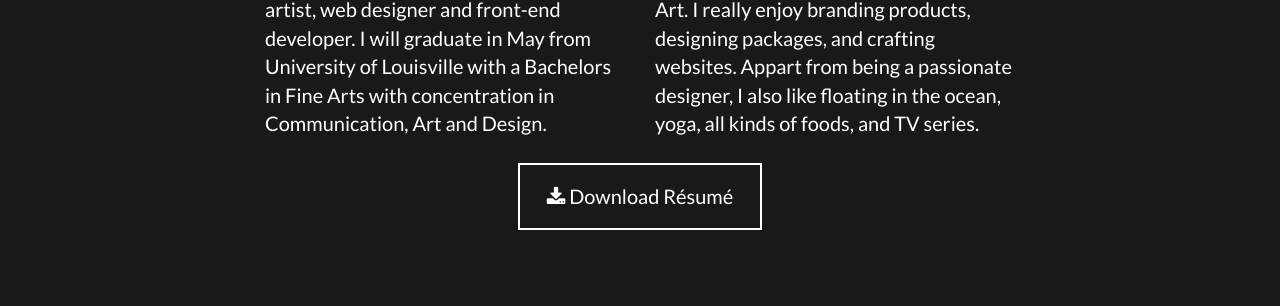
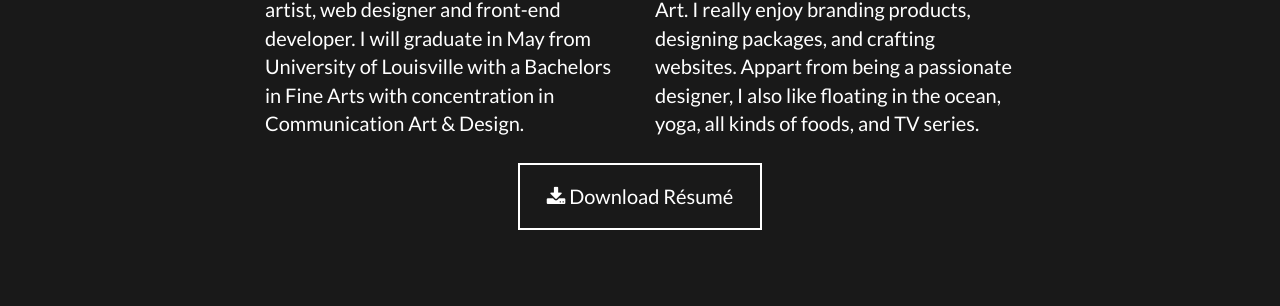
Before and after one commit to patrypatry/queensworld, a Jekyll site: the page built from index.html, in a window 1280 px wide and 900 px high, scrolled down 2304 px. Shown: the part 292-598 px from the top of the window. Built offline with Jekyll 4.4.1, drawn with Linux system fonts in a browser that asks for light colours; nearby versions of some CDN libraries; some of the changed text lies outside the part shown.

Commit message:
adding resume and modified About text

```diff
--- a/_includes/about.html
+++ b/_includes/about.html
@@ -9,13 +9,13 @@
             </div>
             <div class="row">
                 <div class="col-lg-4 col-lg-offset-2">
-                    <p>Hola! My name is Patry. I am a graphic artist, web designer and front-end developer. I will graduate in May from University of Louisville with a Bachelors in Fine Arts with concentration in Communication, Art and Design.</p>
+                    <p>Hola! My name is Patry. I am a graphic artist, web designer and front-end developer. I will graduate in May from University of Louisville with a Bachelors in Fine Arts with concentration in Communication Art &amp; Design.</p>
                 </div>
                 <div class="col-lg-4">
                     <p>I am a huge fan of old posters and Street Art. I really enjoy branding products, designing packages, and crafting websites. Appart from being a passionate designer, I also like floating in the ocean, yoga, all kinds of foods, and TV series. </p>
                 </div>
                 <div class="col-lg-8 col-lg-offset-2 text-center">
-                    <a href="#" class="btn btn-lg btn-outline">
+                    <a href="pdfs/2015-resume-GalisMenendez.pdf" class="btn btn-lg btn-outline">
                         <i class="fa fa-download"></i> Download Résumé
                     </a>
                 </div>
```
Also changed, not shown: 1 other file.
